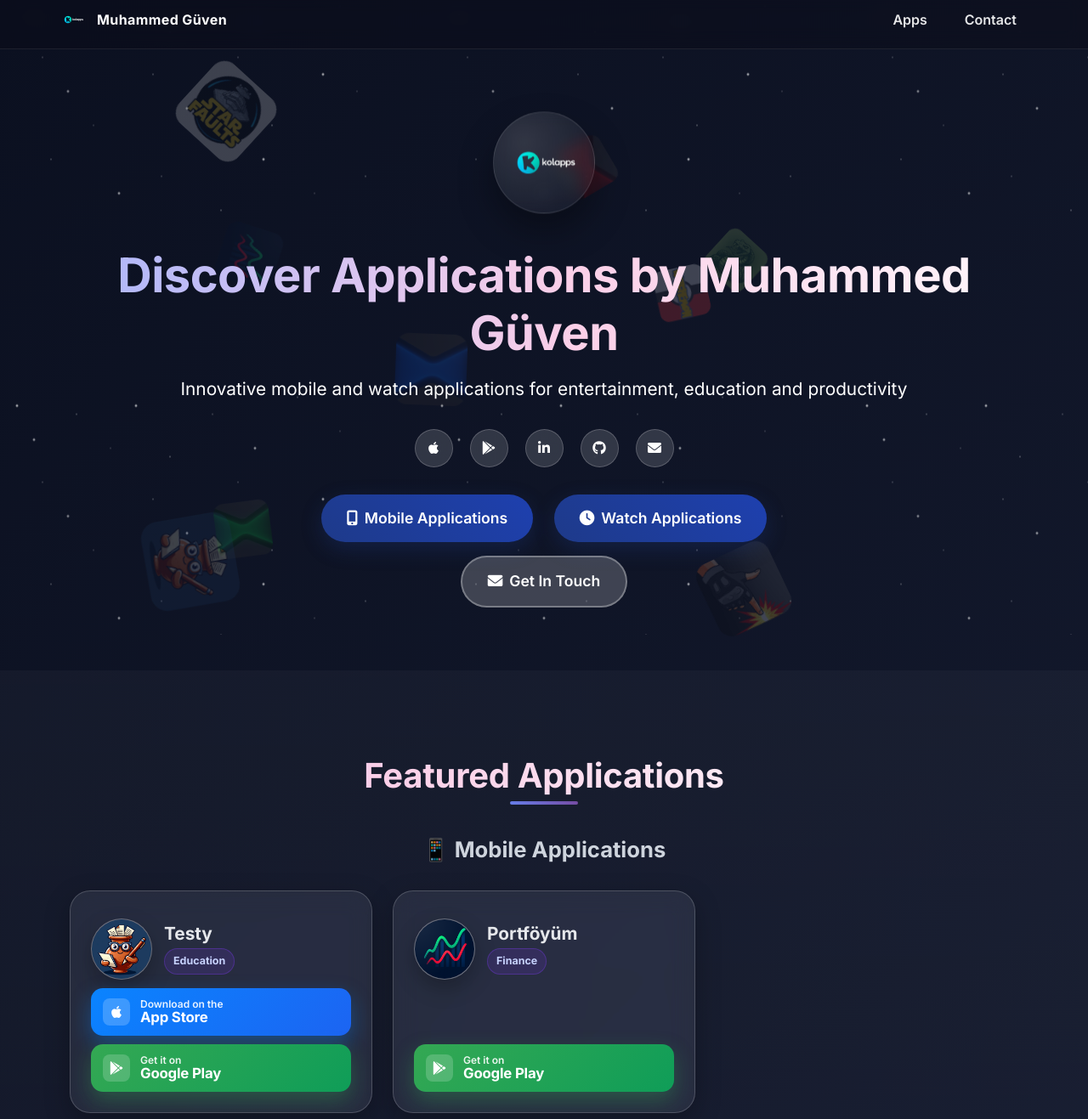
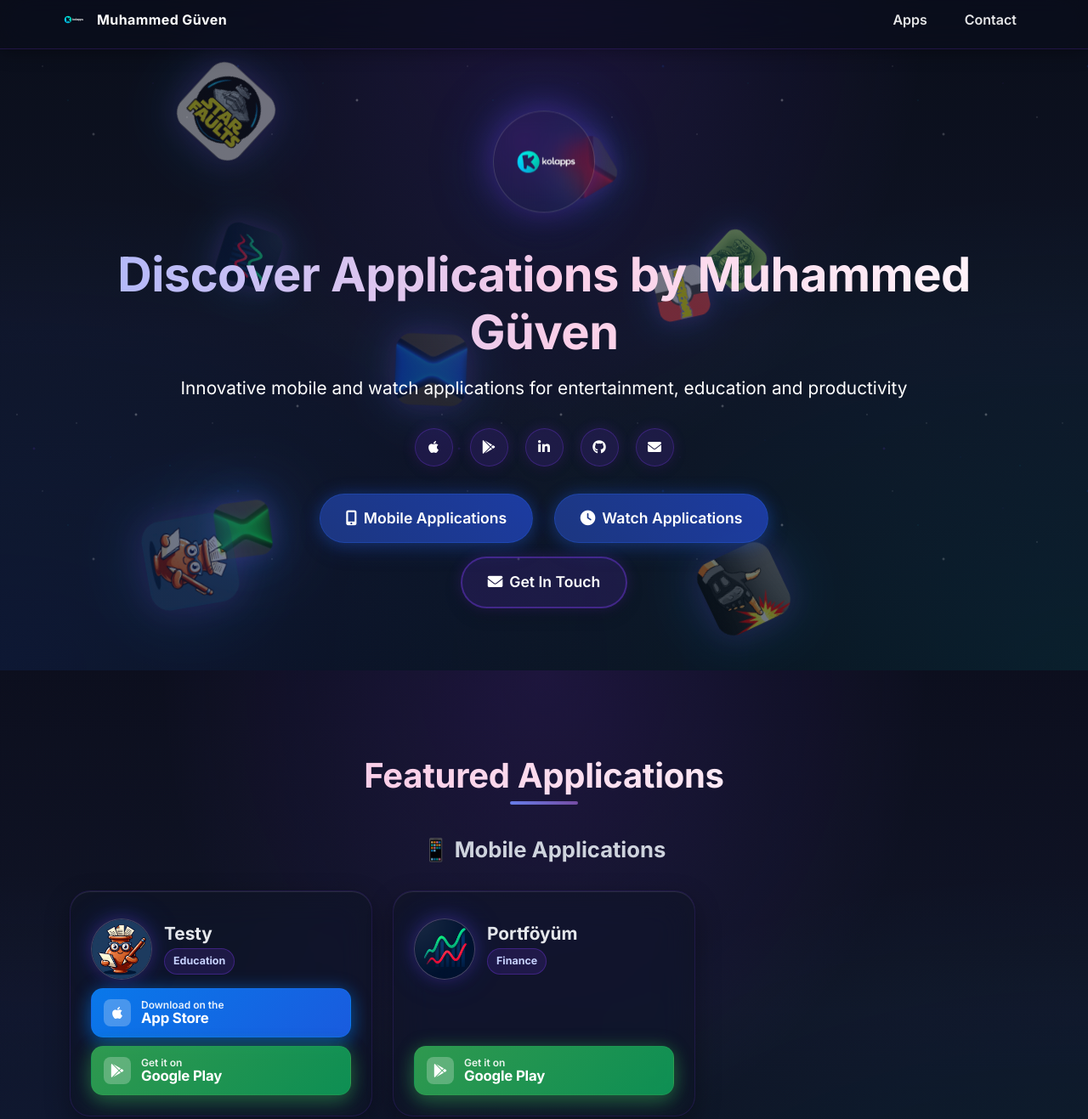
Before and after one commit to Muhammedguven/muhammedguven, a plain HTML site: page index.html in a window 1280 px wide. Shown: the part 11-1328 px from the top of the page at 85% size. Drawn offline with nearby package versions, Linux system fonts and the light colour scheme.

Commit message:
change design

```diff
--- a/index.html
+++ b/index.html
@@ -32,11 +32,14 @@
 
         body {
             font-family: 'Inter', sans-serif;
-            background: radial-gradient(1200px 600px at 20% -10%, #1f2a44 0%, transparent 60%), radial-gradient(1000px 600px at 120% 10%, #1a2a5a 0%, transparent 55%), linear-gradient(135deg, var(--bg-start), var(--bg-mid) 50%, var(--bg-end));
+            background: radial-gradient(ellipse at 50% 0%, rgba(124,58,237,0.15) 0%, transparent 50%),
+                        radial-gradient(ellipse at 0% 100%, rgba(37,99,235,0.12) 0%, transparent 50%),
+                        radial-gradient(ellipse at 100% 100%, rgba(6,182,212,0.1) 0%, transparent 50%),
+                        linear-gradient(180deg, #0a0e1a 0%, #0f1425 50%, #0a0e1a 100%);
             min-height: 100vh;
             overflow-x: hidden;
             color: var(--text-strong);
-            background-size: 140% 140%;
+            background-attachment: fixed;
         }
 
         @keyframes bgPan {
@@ -51,10 +54,11 @@
             left: 0;
             right: 0;
             z-index: 1000;
-            backdrop-filter: blur(12px);
-            -webkit-backdrop-filter: blur(12px);
-            background: rgba(10, 12, 24, 0.4);
-            border-bottom: 1px solid rgba(255, 255, 255, 0.08);
+            backdrop-filter: blur(20px) saturate(140%);
+            -webkit-backdrop-filter: blur(20px) saturate(140%);
+            background: rgba(10, 14, 26, 0.7);
+            border-bottom: 1px solid rgba(124, 58, 237, 0.2);
+            box-shadow: 0 4px 20px rgba(0,0,0,0.3);
         }
 
         .glass-nav .container {
@@ -91,13 +95,17 @@
             font-weight: 600;
             padding: 8px 14px;
             border-radius: 12px;
-            transition: background 0.25s ease, transform 0.25s ease;
+            transition: all 0.3s ease;
+            position: relative;
         }
 
         .nav-link:hover {
-            background: rgba(255,255,255,0.12);
-            transform: translateY(-1px);
+            background: rgba(124,58,237,0.2);
+            transform: translateY(-2px);
             color: #fff;
+            box-shadow:
+                0 0 20px rgba(124,58,237,0.3),
+                0 4px 15px rgba(0,0,0,0.2);
         }
 
         .hero-section {
@@ -117,35 +125,30 @@
             right: 0;
             bottom: 0;
             background:
-                radial-gradient(2px 2px at 20px 30px, #eee, transparent),
-                radial-gradient(2px 2px at 40px 70px, rgba(255,255,255,0.8), transparent),
-                radial-gradient(1px 1px at 90px 40px, rgba(255,255,255,0.6), transparent),
-                radial-gradient(1px 1px at 130px 80px, rgba(255,255,255,0.4), transparent),
-                radial-gradient(2px 2px at 160px 30px, rgba(255,255,255,0.9), transparent),
-                radial-gradient(1px 1px at 200px 90px, rgba(255,255,255,0.7), transparent),
-                radial-gradient(1px 1px at 250px 40px, rgba(255,255,255,0.5), transparent),
-                radial-gradient(2px 2px at 300px 80px, rgba(255,255,255,0.8), transparent),
-                radial-gradient(1px 1px at 350px 20px, rgba(255,255,255,0.6), transparent),
-                radial-gradient(1px 1px at 400px 60px, rgba(255,255,255,0.4), transparent),
-                radial-gradient(1px 1px at 50px 120px, rgba(255,255,255,0.5), transparent),
-                radial-gradient(2px 2px at 80px 160px, rgba(255,255,255,0.7), transparent),
-                radial-gradient(1px 1px at 110px 200px, rgba(255,255,255,0.4), transparent),
-                radial-gradient(1px 1px at 180px 140px, rgba(255,255,255,0.6), transparent),
-                radial-gradient(2px 2px at 220px 180px, rgba(255,255,255,0.8), transparent),
-                radial-gradient(1px 1px at 280px 120px, rgba(255,255,255,0.5), transparent),
-                radial-gradient(1px 1px at 320px 200px, rgba(255,255,255,0.7), transparent),
-                radial-gradient(2px 2px at 380px 140px, rgba(255,255,255,0.9), transparent),
-                radial-gradient(1px 1px at 420px 160px, rgba(255,255,255,0.4), transparent),
-                radial-gradient(1px 1px at 60px 240px, rgba(255,255,255,0.6), transparent),
-                radial-gradient(2px 2px at 140px 280px, rgba(255,255,255,0.8), transparent),
-                radial-gradient(1px 1px at 190px 260px, rgba(255,255,255,0.5), transparent),
-                radial-gradient(1px 1px at 260px 300px, rgba(255,255,255,0.7), transparent),
-                radial-gradient(2px 2px at 310px 240px, rgba(255,255,255,0.9), transparent),
-                radial-gradient(1px 1px at 370px 280px, rgba(255,255,255,0.4), transparent),
-                radial-gradient(1px 1px at 430px 260px, rgba(255,255,255,0.6), transparent);
+                radial-gradient(1px 1px at 20px 30px, rgba(255,255,255,0.6), transparent),
+                radial-gradient(2px 2px at 40px 70px, rgba(124,58,237,0.4), transparent),
+                radial-gradient(1px 1px at 90px 40px, rgba(255,255,255,0.5), transparent),
+                radial-gradient(1px 1px at 130px 80px, rgba(37,99,235,0.3), transparent),
+                radial-gradient(2px 2px at 160px 30px, rgba(255,255,255,0.7), transparent),
+                radial-gradient(1px 1px at 200px 90px, rgba(6,182,212,0.4), transparent),
+                radial-gradient(1px 1px at 250px 40px, rgba(255,255,255,0.4), transparent),
+                radial-gradient(1px 1px at 300px 80px, rgba(124,58,237,0.3), transparent),
+                radial-gradient(2px 2px at 350px 20px, rgba(255,255,255,0.6), transparent),
+                radial-gradient(1px 1px at 400px 60px, rgba(37,99,235,0.3), transparent),
+                radial-gradient(1px 1px at 50px 120px, rgba(255,255,255,0.4), transparent),
+                radial-gradient(1px 1px at 80px 160px, rgba(6,182,212,0.4), transparent),
+                radial-gradient(2px 2px at 110px 200px, rgba(255,255,255,0.5), transparent),
+                radial-gradient(1px 1px at 180px 140px, rgba(124,58,237,0.3), transparent),
+                radial-gradient(1px 1px at 220px 180px, rgba(255,255,255,0.6), transparent),
+                radial-gradient(2px 2px at 280px 120px, rgba(37,99,235,0.4), transparent),
+                radial-gradient(1px 1px at 320px 200px, rgba(255,255,255,0.5), transparent),
+                radial-gradient(1px 1px at 380px 140px, rgba(6,182,212,0.3), transparent),
+                radial-gradient(2px 2px at 420px 160px, rgba(255,255,255,0.7), transparent);
             background-repeat: repeat;
             background-size: 500px 500px;
-            animation: moveStars 60s linear infinite;
+            animation: moveStars 80s linear infinite;
+            filter: blur(0.5px);
+            opacity: 0.6;
         }
 
         @keyframes moveStars {
@@ -167,16 +170,22 @@
             position: absolute;
             width: 80px;
             height: 80px;
-            border-radius: 15px;
-            opacity: 0.2;
+            border-radius: 18px;
+            opacity: 0.4;
             animation: floatApp 15s infinite ease-in-out;
+            filter: blur(0.5px) brightness(1.3);
+            box-shadow:
+                0 0 30px rgba(124,58,237,0.4),
+                0 0 60px rgba(37,99,235,0.3),
+                0 0 90px rgba(6,182,212,0.2);
         }
 
         .floating-app img {
             width: 100%;
             height: 100%;
-            border-radius: 15px;
+            border-radius: 18px;
             object-fit: cover;
+            box-shadow: inset 0 0 20px rgba(255,255,255,0.2);
         }
 
         .floating-app:nth-child(1) {
@@ -216,11 +225,11 @@
         }
 
         @keyframes floatPath1 {
-            0% { top: 10%; left: 10%; transform: rotate(0deg) scale(1); }
-            25% { top: 80%; left: 20%; transform: rotate(90deg) scale(0.8); }
-            50% { top: 70%; left: 80%; transform: rotate(180deg) scale(1.2); }
-            75% { top: 20%; left: 70%; transform: rotate(270deg) scale(0.9); }
-            100% { top: 10%; left: 10%; transform: rotate(360deg) scale(1); }
+            0% { top: 10%; left: 10%; transform: rotate(0deg) scale(1); filter: blur(0.5px) brightness(1.3) drop-shadow(0 0 30px rgba(124,58,237,0.4)); }
+            25% { top: 80%; left: 20%; transform: rotate(90deg) scale(0.8); filter: blur(1px) brightness(1.4) drop-shadow(0 0 40px rgba(37,99,235,0.5)); }
+            50% { top: 70%; left: 80%; transform: rotate(180deg) scale(1.2); filter: blur(0.8px) brightness(1.5) drop-shadow(0 0 50px rgba(6,182,212,0.6)); }
+            75% { top: 20%; left: 70%; transform: rotate(270deg) scale(0.9); filter: blur(1px) brightness(1.4) drop-shadow(0 0 40px rgba(124,58,237,0.5)); }
+            100% { top: 10%; left: 10%; transform: rotate(360deg) scale(1); filter: blur(0.5px) brightness(1.3) drop-shadow(0 0 30px rgba(124,58,237,0.4)); }
         }
 
         @keyframes floatPath2 {
@@ -300,16 +309,19 @@
             height: 120px;
             margin: 0 auto 2rem;
             border-radius: 50%;
-            background: radial-gradient(circle at 30% 30%, rgba(255,255,255,0.15), rgba(255,255,255,0.02));
+            background: radial-gradient(circle at 30% 30%, rgba(124,58,237,0.2), rgba(37,99,235,0.1));
             display: flex;
             align-items: center;
             justify-content: center;
-            box-shadow: 0 20px 40px rgba(0,0,0,0.35);
+            box-shadow:
+                0 0 40px rgba(124,58,237,0.4),
+                0 0 80px rgba(37,99,235,0.3),
+                0 20px 40px rgba(0,0,0,0.35);
             padding: 10px;
             animation: logoFloat 3s ease-in-out infinite;
-            backdrop-filter: blur(8px);
-            -webkit-backdrop-filter: blur(8px);
-            border: 1px solid rgba(255,255,255,0.12);
+            backdrop-filter: blur(12px);
+            -webkit-backdrop-filter: blur(12px);
+            border: 1px solid rgba(255,255,255,0.15);
         }
 
         .hero-logo img {
@@ -335,22 +347,29 @@
             width: 45px;
             height: 45px;
             border-radius: 50%;
-            background: rgba(255,255,255,0.15);
+            background: rgba(124,58,237,0.15);
             display: flex;
             align-items: center;
             justify-content: center;
             color: white;
             text-decoration: none;
-            transition: all 0.3s ease;
-            backdrop-filter: blur(10px);
-            border: 1px solid rgba(255,255,255,0.2);
+            transition: all 0.4s cubic-bezier(0.34, 1.56, 0.64, 1);
+            backdrop-filter: blur(12px);
+            border: 1px solid rgba(124,58,237,0.3);
+            box-shadow:
+                0 0 15px rgba(124,58,237,0.2),
+                0 4px 15px rgba(0,0,0,0.2);
         }
 
         .hero-social-link:hover {
-            background: rgba(255,255,255,0.25);
-            transform: translateY(-3px);
+            background: rgba(124,58,237,0.3);
+            transform: translateY(-4px) scale(1.1);
             color: white;
-            box-shadow: 0 8px 25px rgba(255,255,255,0.2);
+            box-shadow:
+                0 0 25px rgba(124,58,237,0.5),
+                0 0 50px rgba(37,99,235,0.3),
+                0 8px 25px rgba(0,0,0,0.3);
+            border-color: rgba(124,58,237,0.5);
         }
 
         .hero-title {
@@ -384,41 +403,53 @@
         }
 
         .btn-primary-custom {
-            background: linear-gradient(45deg, #1e3a8a, #1e40af);
-            border: none;
+            background: linear-gradient(45deg, rgba(30,58,138,0.9), rgba(30,64,175,0.9));
+            border: 1px solid rgba(37,99,235,0.3);
             padding: 15px 30px;
             font-size: 1.1rem;
             font-weight: 600;
             border-radius: 50px;
             margin: 0 10px;
-            transition: all 0.3s ease;
-            box-shadow: 0 8px 25px rgba(30,58,138,0.3);
+            transition: all 0.4s cubic-bezier(0.34, 1.56, 0.64, 1);
+            box-shadow:
+                0 0 20px rgba(37,99,235,0.3),
+                0 8px 25px rgba(30,58,138,0.3);
             color: white;
         }
 
         .btn-primary-custom:hover {
-            transform: translateY(-3px);
-            box-shadow: 0 12px 35px rgba(30,58,138,0.4);
+            transform: translateY(-4px) scale(1.05);
+            box-shadow:
+                0 0 30px rgba(37,99,235,0.5),
+                0 0 60px rgba(37,99,235,0.3),
+                0 12px 35px rgba(30,58,138,0.4);
             color: white;
         }
 
         .btn-secondary-custom {
-            background: rgba(255,255,255,0.2);
-            border: 2px solid rgba(255,255,255,0.3);
+            background: rgba(124,58,237,0.15);
+            border: 2px solid rgba(124,58,237,0.4);
             color: white;
             padding: 15px 30px;
             font-size: 1.1rem;
             font-weight: 600;
             border-radius: 50px;
             margin: 0 10px;
-            transition: all 0.3s ease;
-            backdrop-filter: blur(10px);
+            transition: all 0.4s cubic-bezier(0.34, 1.56, 0.64, 1);
+            backdrop-filter: blur(12px);
+            box-shadow:
+                0 0 15px rgba(124,58,237,0.2),
+                0 8px 20px rgba(0,0,0,0.2);
         }
 
         .btn-secondary-custom:hover {
-            background: rgba(255,255,255,0.3);
-            border-color: rgba(255,255,255,0.5);
-            transform: translateY(-3px);
+            background: rgba(124,58,237,0.3);
+            border-color: rgba(124,58,237,0.6);
+            transform: translateY(-4px) scale(1.05);
+            box-shadow:
+                0 0 25px rgba(124,58,237,0.4),
+                0 0 50px rgba(124,58,237,0.2),
+                0 12px 30px rgba(0,0,0,0.3);
         }
 
         @keyframes slideInUp {
@@ -434,7 +465,7 @@
 
         .apps-section {
             padding: 100px 0;
-            background: linear-gradient(180deg, rgba(255,255,255,0.03), rgba(255,255,255,0.02) 40%, rgba(255,255,255,0.04));
+            background: linear-gradient(180deg, rgba(124,58,237,0.02), transparent 40%, rgba(37,99,235,0.02));
             position: relative;
         }
 
@@ -482,14 +513,19 @@
             flex-direction: column;
             align-items: flex-start;
             text-align: left;
-            background: var(--glass-bg);
+            background: rgba(15,20,35,0.6);
             border-radius: var(--radius-xl);
             padding: 2rem 1.5rem 1.5rem 1.5rem;
-            box-shadow: var(--glass-shadow);
-            border: 1px solid var(--glass-border);
-            backdrop-filter: blur(14px) saturate(120%);
-            -webkit-backdrop-filter: blur(14px) saturate(120%);
-            transition: transform 0.35s ease, box-shadow 0.35s ease, background 0.35s ease;
+            box-shadow:
+                0 10px 30px rgba(0,0,0,0.3),
+                inset 0 1px 0 rgba(255,255,255,0.1);
+            border: 1px solid rgba(124,58,237,0.15);
+            backdrop-filter: blur(20px) saturate(140%);
+            -webkit-backdrop-filter: blur(20px) saturate(140%);
+            transition: transform 0.4s cubic-bezier(0.34, 1.56, 0.64, 1),
+                        box-shadow 0.4s ease,
+                        background 0.4s ease,
+                        border-color 0.4s ease;
         }
 
 
@@ -497,9 +533,23 @@
 
 
         .app-card:hover {
-            transform: translateY(-10px) scale(1.01);
-            box-shadow: 0 30px 80px rgba(0,0,0,0.22);
-            background: rgba(255,255,255,0.1);
+            transform: translateY(-12px) scale(1.02);
+            box-shadow:
+                0 0 40px rgba(124,58,237,0.4),
+                0 0 80px rgba(37,99,235,0.3),
+                0 30px 80px rgba(0,0,0,0.4),
+                inset 0 1px 0 rgba(255,255,255,0.2);
+            background: rgba(20,25,45,0.8);
+            border-color: rgba(124,58,237,0.4);
+        }
+
+        .app-card:hover .app-icon {
+            box-shadow:
+                0 0 30px rgba(124,58,237,0.6),
+                0 0 60px rgba(37,99,235,0.4),
+                0 0 90px rgba(6,182,212,0.3),
+                0 10px 25px rgba(0,0,0,0.3);
+            transform: scale(1.05);
         }
 
         .app-card {
@@ -523,13 +573,17 @@
             display: flex;
             align-items: center;
             justify-content: center;
-            box-shadow: 0 10px 25px rgba(0,0,0,0.25);
-            border: 1px solid rgba(255,255,255,0.18);
+            box-shadow:
+                0 0 20px rgba(124,58,237,0.3),
+                0 0 40px rgba(37,99,235,0.2),
+                0 10px 25px rgba(0,0,0,0.3);
+            border: 1px solid rgba(255,255,255,0.2);
             overflow: hidden;
-            background: rgba(255,255,255,0.12);
-            backdrop-filter: blur(8px);
-            -webkit-backdrop-filter: blur(8px);
+            background: radial-gradient(circle at 30% 30%, rgba(124,58,237,0.15), rgba(37,99,235,0.08));
+            backdrop-filter: blur(10px);
+            -webkit-backdrop-filter: blur(10px);
             margin: 0;
+            transition: box-shadow 0.4s ease, transform 0.4s ease;
         }
 
         .app-icon img {
@@ -623,32 +677,44 @@
         }
 
         .app-store-btn {
-            background: linear-gradient(135deg, #0A84FF, #1C64F2);
-            box-shadow: 0 10px 24px rgba(10,132,255,0.35);
+            background: linear-gradient(135deg, rgba(10,132,255,0.9), rgba(28,100,242,0.9));
+            box-shadow:
+                0 0 20px rgba(10,132,255,0.3),
+                0 10px 24px rgba(10,132,255,0.35);
+            border: 1px solid rgba(10,132,255,0.3);
         }
 
         .app-store-btn .store-icon {
-            background: rgba(255,255,255,0.2);
+            background: rgba(255,255,255,0.25);
         }
 
         .app-store-btn:hover {
-            transform: translateY(-2px);
-            box-shadow: 0 18px 36px rgba(17,24,39,0.45);
+            transform: translateY(-3px);
+            box-shadow:
+                0 0 30px rgba(10,132,255,0.5),
+                0 0 60px rgba(10,132,255,0.3),
+                0 18px 36px rgba(17,24,39,0.45);
             color: white;
         }
 
         .play-store-btn {
-            background: linear-gradient(135deg, #34A853, #0F9D58);
-            box-shadow: 0 10px 24px rgba(52,168,83,0.35);
+            background: linear-gradient(135deg, rgba(52,168,83,0.9), rgba(15,157,88,0.9));
+            box-shadow:
+                0 0 20px rgba(52,168,83,0.3),
+                0 10px 24px rgba(52,168,83,0.35);
+            border: 1px solid rgba(52,168,83,0.3);
         }
 
         .play-store-btn .store-icon {
-            background: rgba(255,255,255,0.18);
+            background: rgba(255,255,255,0.25);
         }
 
         .play-store-btn:hover {
-            transform: translateY(-2px);
-            box-shadow: 0 18px 36px rgba(52,168,83,0.45);
+            transform: translateY(-3px);
+            box-shadow:
+                0 0 30px rgba(52,168,83,0.5),
+                0 0 60px rgba(52,168,83,0.3),
+                0 18px 36px rgba(52,168,83,0.45);
             color: white;
         }
 
@@ -675,13 +741,14 @@
 
 
         .footer {
-            background: rgba(255,255,255,0.03);
-            border-top: 1px solid rgba(255,255,255,0.08);
+            background: rgba(10,14,26,0.6);
+            border-top: 1px solid rgba(124,58,237,0.2);
             color: #e5e7eb;
             padding: 50px 0;
             text-align: center;
-            backdrop-filter: blur(10px);
-            -webkit-backdrop-filter: blur(10px);
+            backdrop-filter: blur(20px) saturate(140%);
+            -webkit-backdrop-filter: blur(20px) saturate(140%);
+            box-shadow: 0 -4px 20px rgba(0,0,0,0.3);
         }
 
         .footer-links {
@@ -693,13 +760,19 @@
         }
 
         .footer-link {
-            color: #ecf0f1;
+            color: #e5e7eb;
             text-decoration: none;
-            transition: color 0.3s ease;
+            transition: all 0.3s ease;
+            padding: 8px 16px;
+            border-radius: 8px;
+            position: relative;
         }
 
         .footer-link:hover {
-            color: #3498db;
+            color: #fff;
+            background: rgba(124,58,237,0.15);
+            box-shadow: 0 0 15px rgba(124,58,237,0.3);
+            transform: translateY(-2px);
         }
 
 
```
